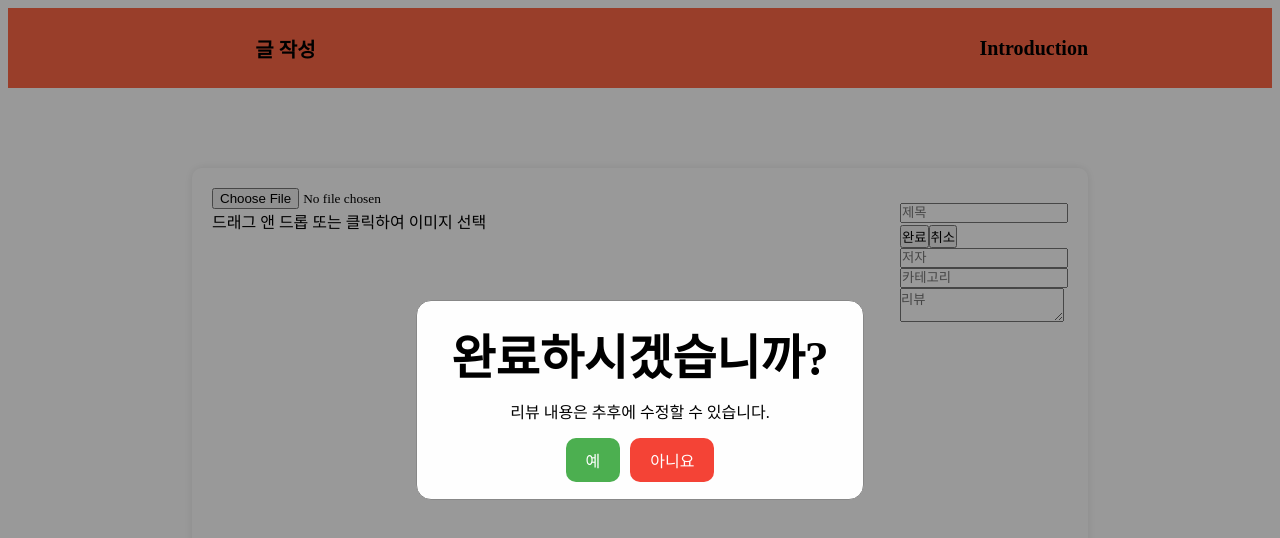
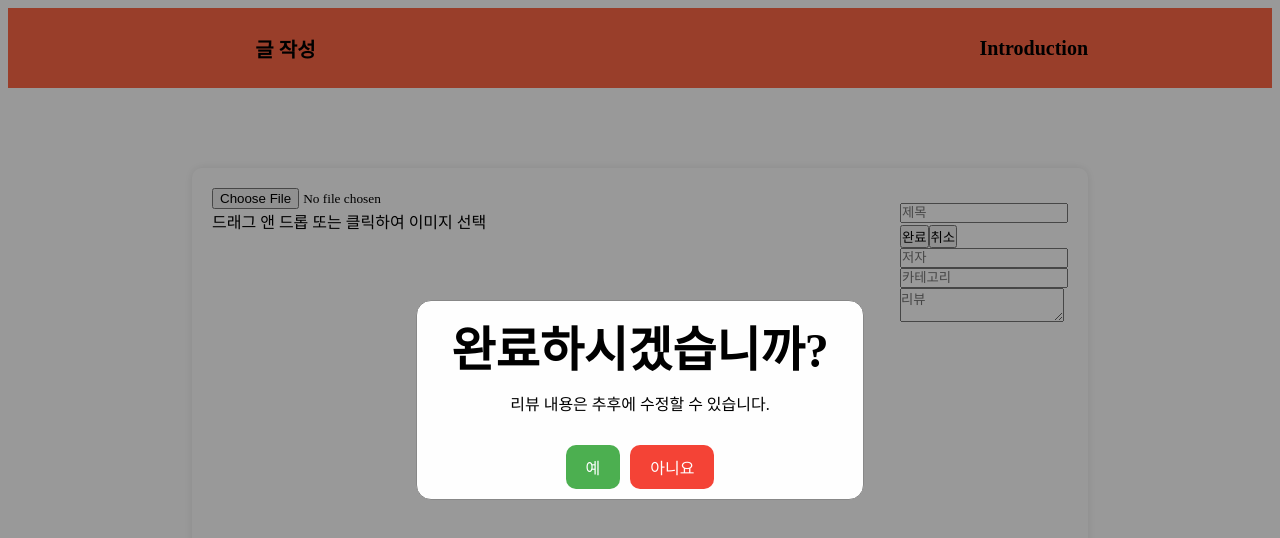
Before and after one commit to JarikiSungnyung/ReadingLife-Frontend, a Vue app: page /create in a window 1280 px wide. Both pictures are taken after a click on the button "완료". Shown: the top 538 px of the page. Built offline with nearby package versions, Linux system fonts and the light colour scheme; a web font is replaced by a local one.

Commit message:
style: Resize button margin

```diff
--- a/src/css/modal.css
+++ b/src/css/modal.css
@@ -39,7 +39,7 @@
 
 .confirm-btn,
 .cancel-btn {
-    margin-top: 5px;
+    margin-top: 20px;
     padding: 10px 20px;
     border: none;
     border-radius: 10px;
```
